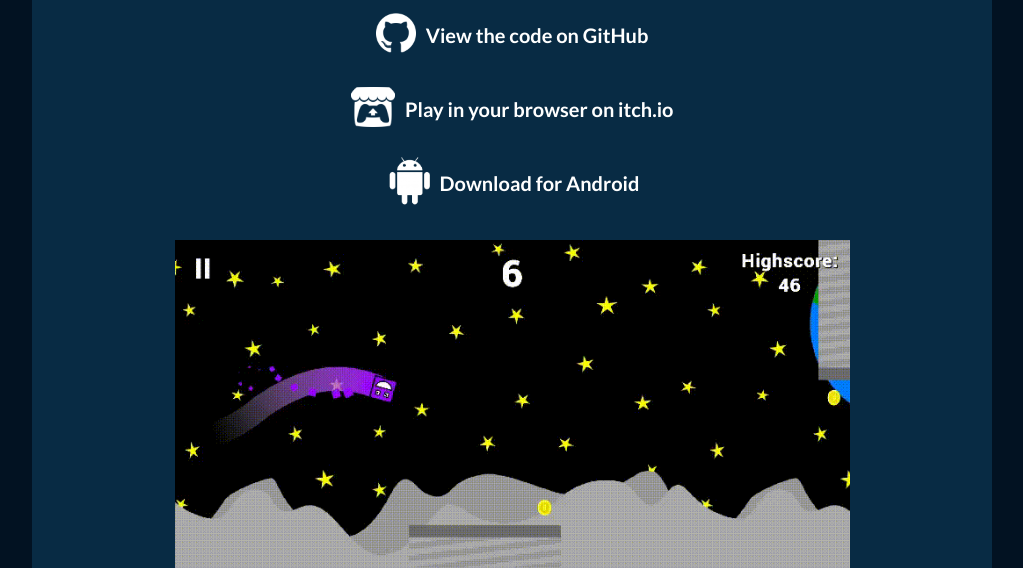
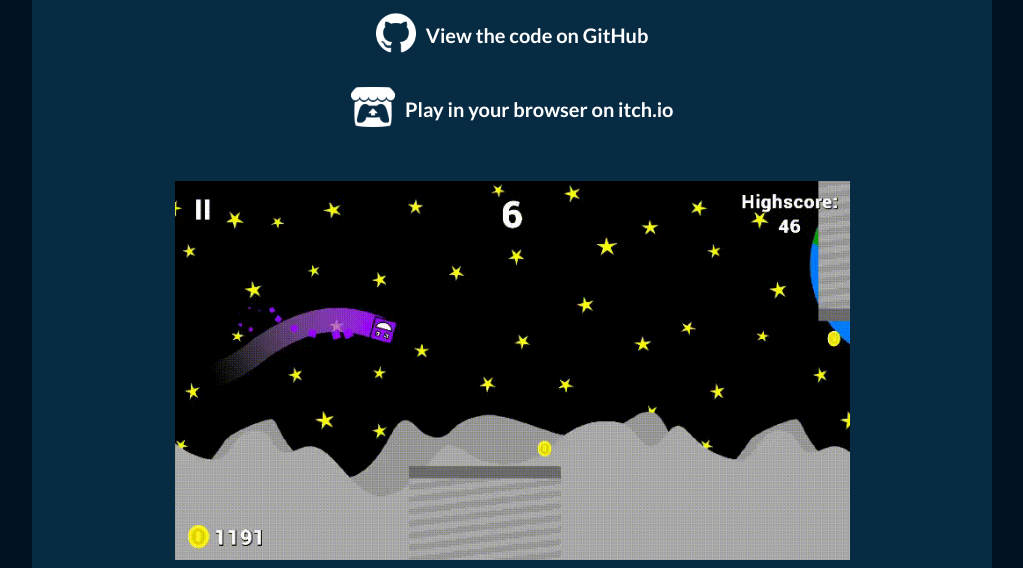
Before and after one commit to WilliamHaslet/gameportfolio, a plain HTML site: page Posts/blockoPage.html in a window 1280 px wide. Shown: the part 1550-2118 px from the top of the page, without its empty margins (128-1151 px from the left). Drawn offline with Linux system fonts and the light colour scheme.

Commit message:
Removed Blocko Play Store link

```diff
--- a/Posts/blockoPage.html
+++ b/Posts/blockoPage.html
@@ -103,19 +103,6 @@
 
                     </div>
 
-                    <div>
-
-                        <a href="https://play.google.com/store/apps/details?id=com.WilliamHaslet.Blocko" target="_blank" class="linkGroupLink"
-                            onmouseover="OnLinkGroupHover(this)" onmouseout="OnLinkGroupHoverEnd(this)">
-
-                            <img src="../Images/Logos/androidLogo.png" class="linkGroupImage android iconColor">
-
-                            <p class="linkGroupText iconTextBottomMargin textLinkColor">Download for Android</p>
-
-                        </a>
-
-                    </div>
-
                 </div>
 
                 <img src="../Images/Blocko/Gameplay3.png" alt="Playing gravity mode" id="Gameplay3" class="width75 mobile100">
```
